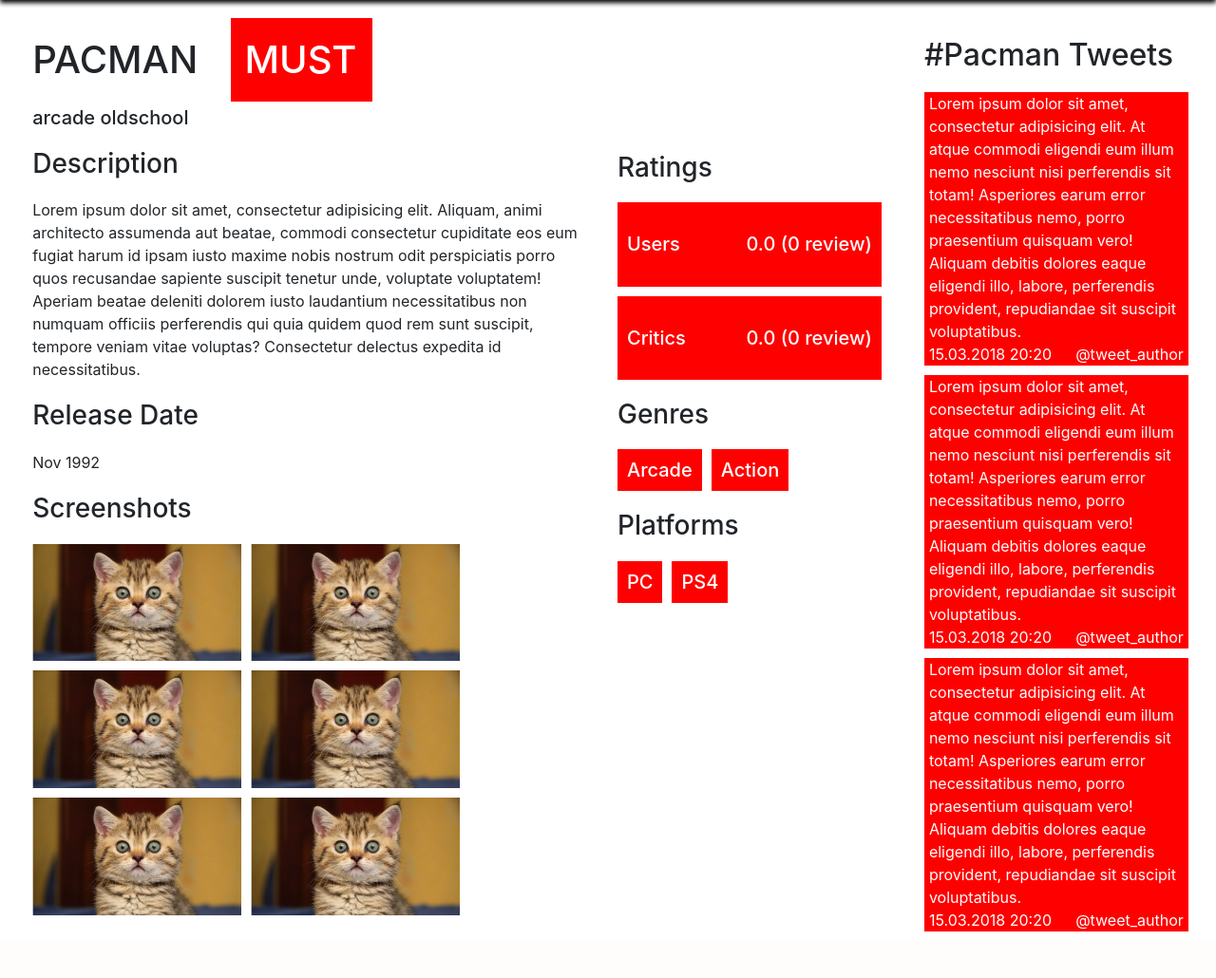
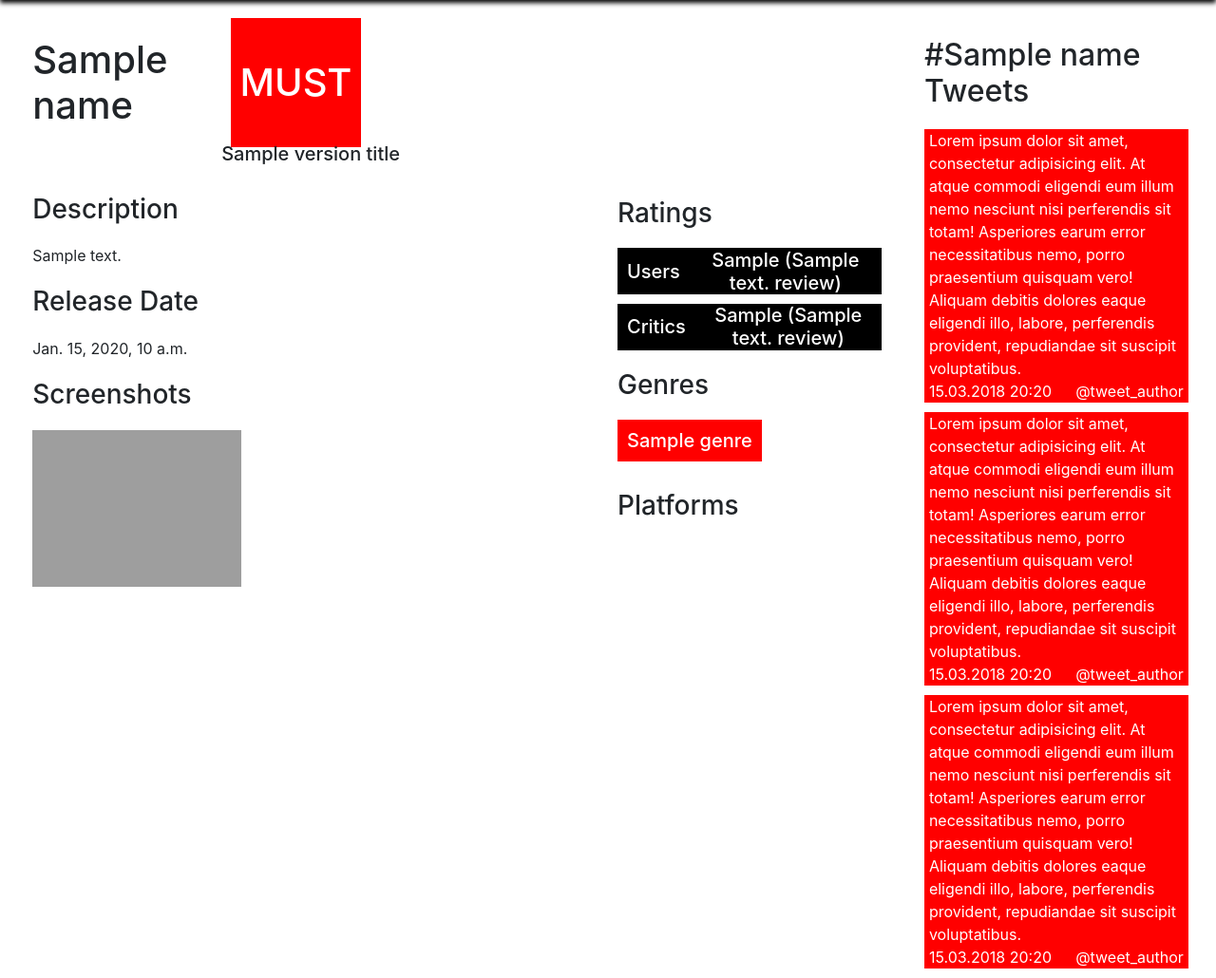
Before and after one commit to O1Dii/games-catalog, a Django app: template main_app/templates/detail_page.html in a window 1280 px wide. Shown: the part 59-1089 px from the top of the page at 95% size. Before the commit the page ends 1040 px from the top, so only its background shows below. Run offline with Django 3.2, Linux system fonts and the light colour scheme; the template is opened without the code that fills it: most values are stand-ins (such as "Sample title", 1, 10 or a date in 2020); style sheets or scripts are compiled from the project's sources; some libraries are stand-ins or nearby versions; grey boxes are pictures that could not be loaded.

Commit message:
details page reworked

```diff
--- a/main_app/templates/detail_page.html
+++ b/main_app/templates/detail_page.html
@@ -3,6 +3,7 @@
 
 {% block head %}
     <link rel="stylesheet" type="text/css" href="{% static 'css/detail_page.css' %}">
+    <script src="{% static 'scripts/details.js' %}"></script>
 {% endblock %}
 
 {% block body %}
@@ -11,24 +12,23 @@
             <div class="col-9">
                 <div class="container-fluid">
                     <div id="title-container" class="row">
-                        <div class="col-3"><h1>PACMAN</h1></div>
-                        <div class="col-2 text-with-background"><h1>MUST</h1></div>
+                        <div class="col-3"><h1>{{ name }}</h1></div>
+                        <div class="d-flex text-with-background align-items-center"><h1>MUST</h1></div>
                     </div>
                     <div class="row">
                         <div class="col-8">
-                            <h5>arcade oldschool</h5>
+                            <h5>{{ version_title }}</h5>
                             <h3>Description</h3>
-                            <p>Lorem ipsum dolor sit amet, consectetur adipisicing elit. Aliquam, animi architecto assumenda aut beatae, commodi consectetur cupiditate eos eum fugiat harum id ipsam iusto maxime nobis nostrum odit perspiciatis porro quos recusandae sapiente suscipit tenetur unde, voluptate voluptatem! Aperiam beatae deleniti dolorem iusto laudantium necessitatibus non numquam officiis perferendis qui quia quidem quod rem sunt suscipit, tempore veniam vitae voluptas? Consectetur delectus expedita id necessitatibus.</p>
+                            <p>{{ description }}</p>
                             <h3>Release Date</h3>
-                            <p>Nov 1992</p>
+                            <p>{{ release_date }}</p>
                             <h3>Screenshots</h3>
                             <div class="d-flex flex-wrap flex-row align-content-start flex-fill">
-                                <div class="marg-bottom marg-right"><img class="screenshot" src="{% static 'media/kitty.jpg' %}"></div>
-                                <div class="marg-bottom marg-right"><img class="screenshot" src="{% static 'media/kitty.jpg' %}"></div>
-                                <div class="marg-bottom marg-right"><img class="screenshot" src="{% static 'media/kitty.jpg' %}"></div>
-                                <div class="marg-bottom marg-right"><img class="screenshot" src="{% static 'media/kitty.jpg' %}"></div>
-                                <div class="marg-bottom marg-right"><img class="screenshot" src="{% static 'media/kitty.jpg' %}"></div>
-                                <div class="marg-bottom marg-right"><img class="screenshot" src="{% static 'media/kitty.jpg' %}"></div>
+                                {% for screenshot in screenshots %}
+                                    <div class="marg-bottom marg-right">
+                                        <img class="screenshot" src="{{ screenshot }}">
+                                    </div>
+                                {% endfor %}
                             </div>
                         </div>
                         <div class="col-4">
@@ -37,29 +37,31 @@
                             <div id="users-rating" class="d-flex text-with-background marg-bottom align-items-center
                              justify-content-between">
                                 <h5>Users</h5>
-                                <h5>0.0 (0 review)</h5>
+                                <h5 id="users_rating_value">{{ user_ratings }} ({{ users_reviews }} review)</h5>
                             </div>
                             <div id="critics-rating" class="d-flex text-with-background align-items-center
                              justify-content-between">
                                 <h5>Critics</h5>
-                                <h5>0.0 (0 review)</h5>
+                                <h5 id="critics_rating_value">{{ critics_ratings }} ({{ critics_reviews }} review)</h5>
                             </div>
                             <h3>Genres</h3>
-                            <div class="d-flex flex-nowrap flex-row">
-                                <div class="text-with-background marg-right"><h5>Arcade</h5></div>
-                                <div class="text-with-background marg-right"><h5>Action</h5></div>
+                            <div class="d-flex flex-wrap flex-row align-content-start flex-fill">
+                                {% for genre in genres %}
+                                    <div class="text-with-background marg-right marg-bottom"><h5>{{ genre }}</h5></div>
+                                {% endfor %}
                             </div>
                             <h3>Platforms</h3>
-                            <div class="d-flex flex-nowrap flex-row">
-                                <div class="text-with-background marg-right"><h5>PC</h5></div>
-                                <div class="text-with-background marg-right"><h5>PS4</h5></div>
+                            <div class="d-flex flex-wrap flex-row align-content-start flex-fill">
+                                {% for platform in platforms %}
+                                    <div class="text-with-background marg-right marg-bottom"><h5>{{ platform }}</h5></div>
+                                {% endfor %}
                             </div>
                         </div>
                     </div>
                 </div>
             </div>
             <div class="col-3">
-                <h2>#Pacman Tweets</h2>
+                <h2>#{{ name }} Tweets</h2>
                 <div class="d-flex flex-wrap flex-column">
                     {% include 'tweet_template.html' %}
                     {% include 'tweet_template.html' %}
--- a/main_app/templates/game_template.html
+++ b/main_app/templates/game_template.html
@@ -7,7 +7,9 @@
             <h3 id="game_name">{{ game.name }}</h3>
             <h5 id="game_version_title">{{ game.version_title }}</h5>
             <div id="buttons-open-must-container" class="d-flex flex-nowrap flex-row">
-                <button class="cover-button">Open</button>
+                <a href="{% url 'main_app:detail_page' game_id=game.id %}">
+                    <button type="button" class="cover-button">Open</button>
+                </a>
                 <button class="cover-button">MUST</button>
             </div>
         </div>
--- a/main_app/urls.py
+++ b/main_app/urls.py
@@ -1,8 +1,9 @@
 from django.urls import path
-from django.views.generic import TemplateView
-from .views import MainPageView
+from .views import MainPageView, DetailPageView
+
+app_name = 'main_app'
 
 urlpatterns = [
     path('', MainPageView.as_view(), name='main_page'),
-    path('detail', TemplateView.as_view(template_name='detail_page.html'), name='detail_page'),
+    path('detail/<int:game_id>', DetailPageView.as_view(), name='detail_page')
 ]
--- a/static/css/detail_page.css
+++ b/static/css/detail_page.css
@@ -25,8 +25,8 @@
   color: white;
   position: relative; }
 
-.text-with-background h5 {
-  margin: 0;
+.text-with-background h1, h5 {
+  margin: 0 !important;
   padding: 10px;
   text-align: center; }
 
--- a/static/css/detail_page.scss
+++ b/static/css/detail_page.scss
@@ -37,8 +37,8 @@
   position: relative;
 }
 
-.text-with-background h5{
-  margin: 0;
+.text-with-background h1, h5{
+  margin: 0 !important;
   padding: 10px;
   text-align: center;
 }
--- /dev/null
+++ b/static/scripts/details.js
@@ -0,0 +1,27 @@
+function rgbToHex(r, g, b) {
+    return "#" + ((1 << 24) + (r << 16) + (g << 8) + b).toString(16).slice(1);
+}
+
+window.onload = function(){
+    let users_rating = document.getElementById("users_rating_value").innerText;
+    let users_green = 255 * (users_rating.substr(0, users_rating.indexOf(' ')) / 10 - 0.2);
+    let users_red = 255;
+    if(users_green < 0){
+        users_green = 0;
+    }
+    else {
+        users_red = 255 - users_green;
+    }
+    document.getElementById("users-rating").style.backgroundColor = rgbToHex(users_red, users_green, 0);
+
+    let critics_rating = document.getElementById("critics_rating_value").innerText;
+    let critics_green = 255 * (critics_rating.substr(0, critics_rating.indexOf(' ')) / 10 - 0.2);
+    let critics_red = 255;
+    if(critics_green < 0){
+        critics_green = 0;
+    }
+    else {
+        critics_red = 255 - critics_green;
+    }
+    document.getElementById("critics-rating").style.backgroundColor = rgbToHex(critics_red, critics_green,0);
+};
--- a/static/scripts/side_menu.js
+++ b/static/scripts/side_menu.js
@@ -60,4 +60,4 @@
       }
     }
   }
-}
+};
```
Also changed, not shown: main_app/igdb_api.py (+26 -4 lines), main_app/views.py (+26 -0 lines). Lines whose indentation alone changed are shown as unchanged.
